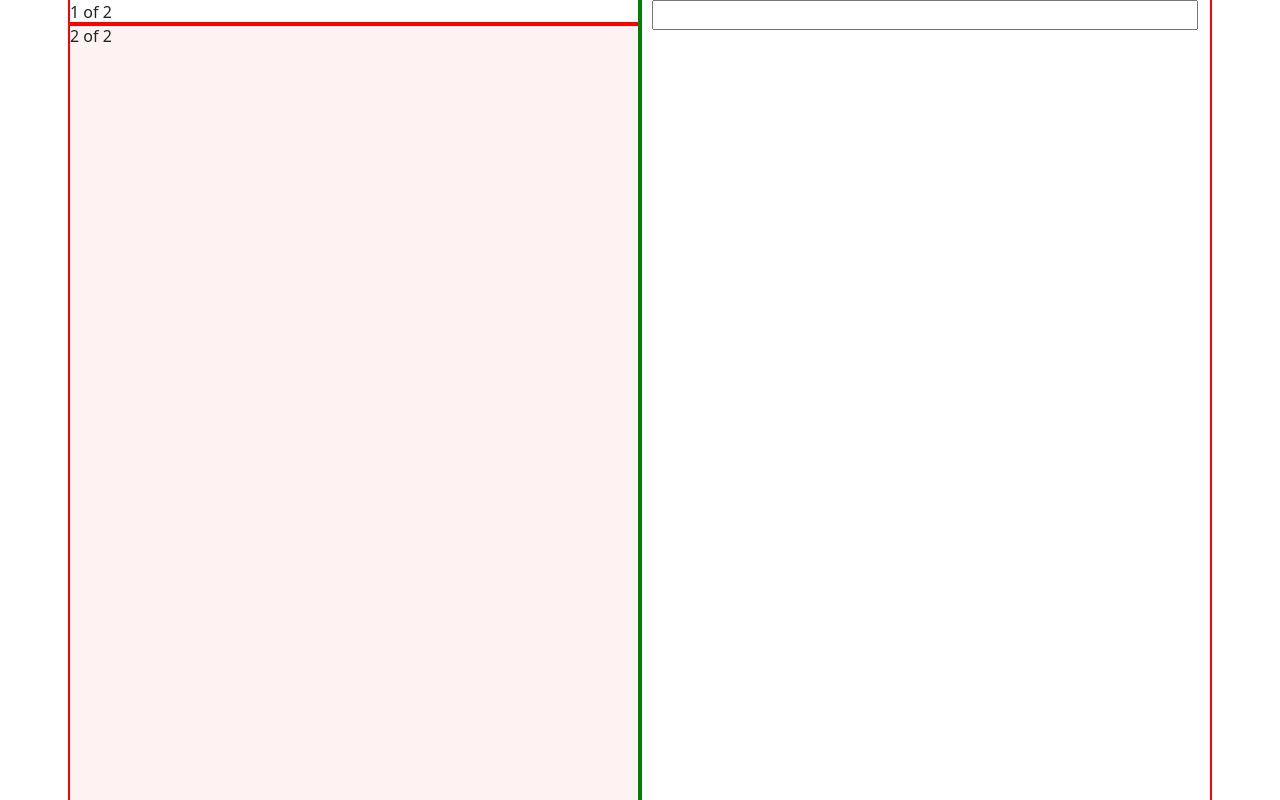
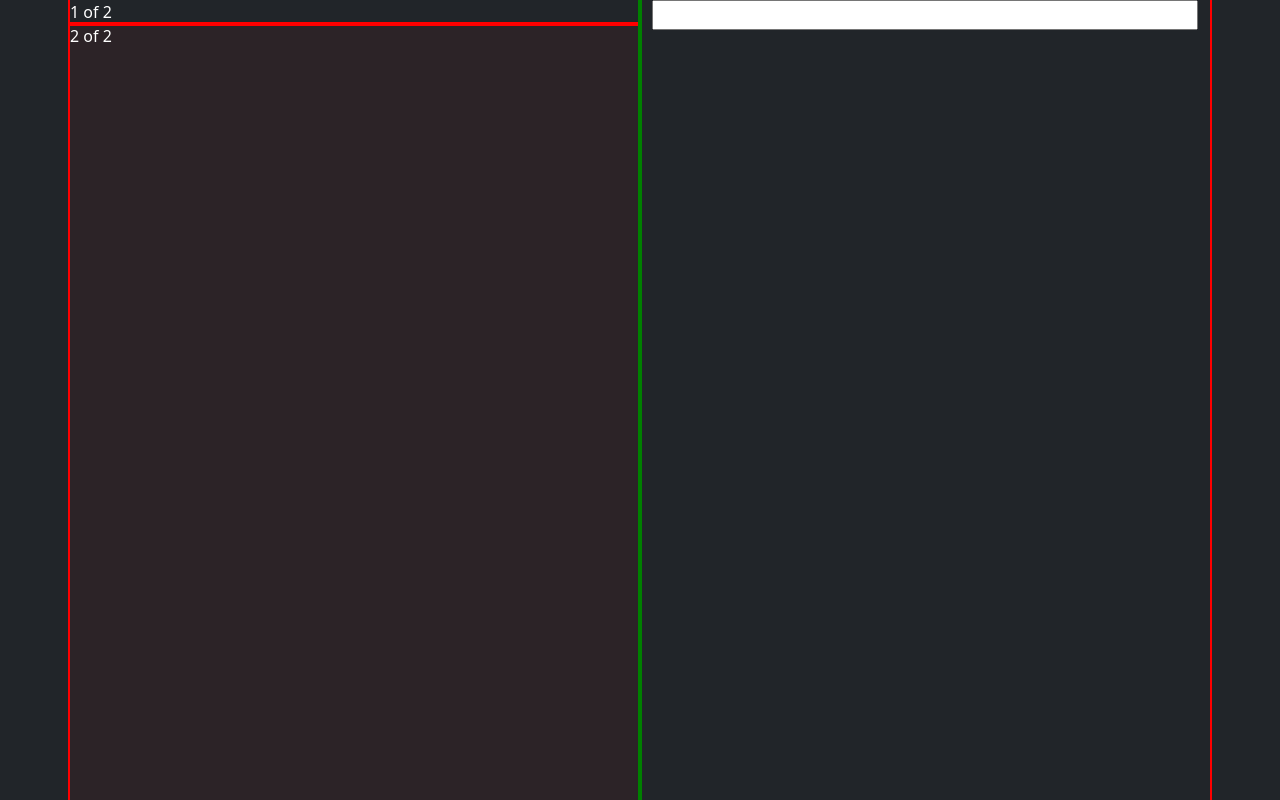
Before and after one commit to FormulaCarbon/Spectra, a Flask app: template src/templates/editor.html in a window 1280 px wide. Run offline with Flask 3, Linux system fonts and the light colour scheme; the template is opened without the code that fills it: values that come from a table or form of the project are taken from there, most other values are stand-ins (such as "Sample title", 1, 10 or a date in 2020).

Commit message:
style change: background color
Changed background color to black within the website.

```diff
--- a/src/templates/layout.html
+++ b/src/templates/layout.html
@@ -12,7 +12,7 @@
             <script src="https://cdn.jsdelivr.net/npm/bootstrap@5.3.8/dist/js/bootstrap.bundle.min.js" integrity="sha384-FKyoEForCGlyvwx9Hj09JcYn3nv7wiPVlz7YYwJrWVcXK/BmnVDxM+D2scQbITxI" crossorigin="anonymous"></script>
         {% endblock %}
     </head>
-    <body>
+    <body class="text-bg-dark">
         <div id="content" class = "fill">{% block content %}{% endblock %}</div>
         <div id="footer">
             {% block footer %}
```
